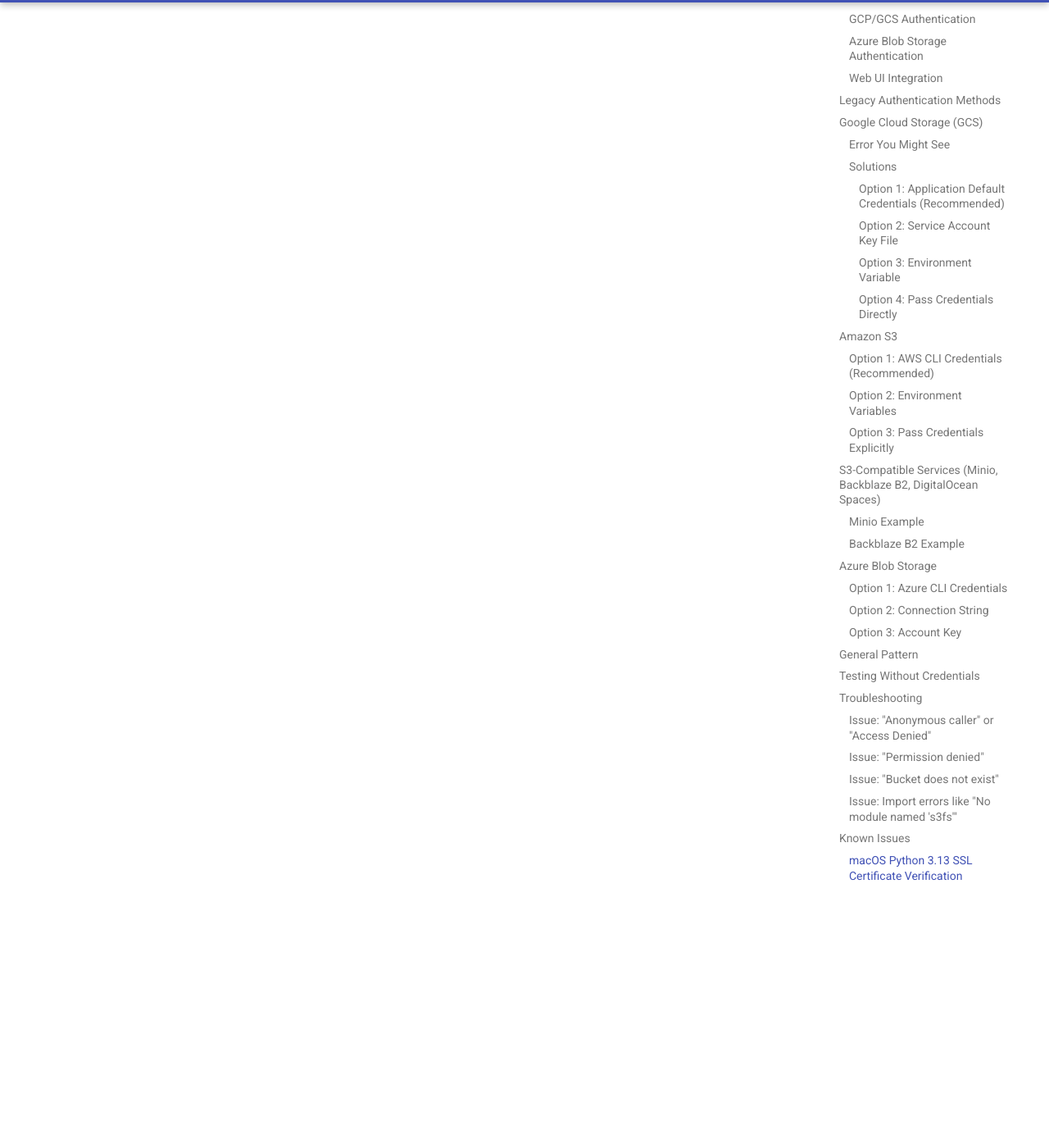
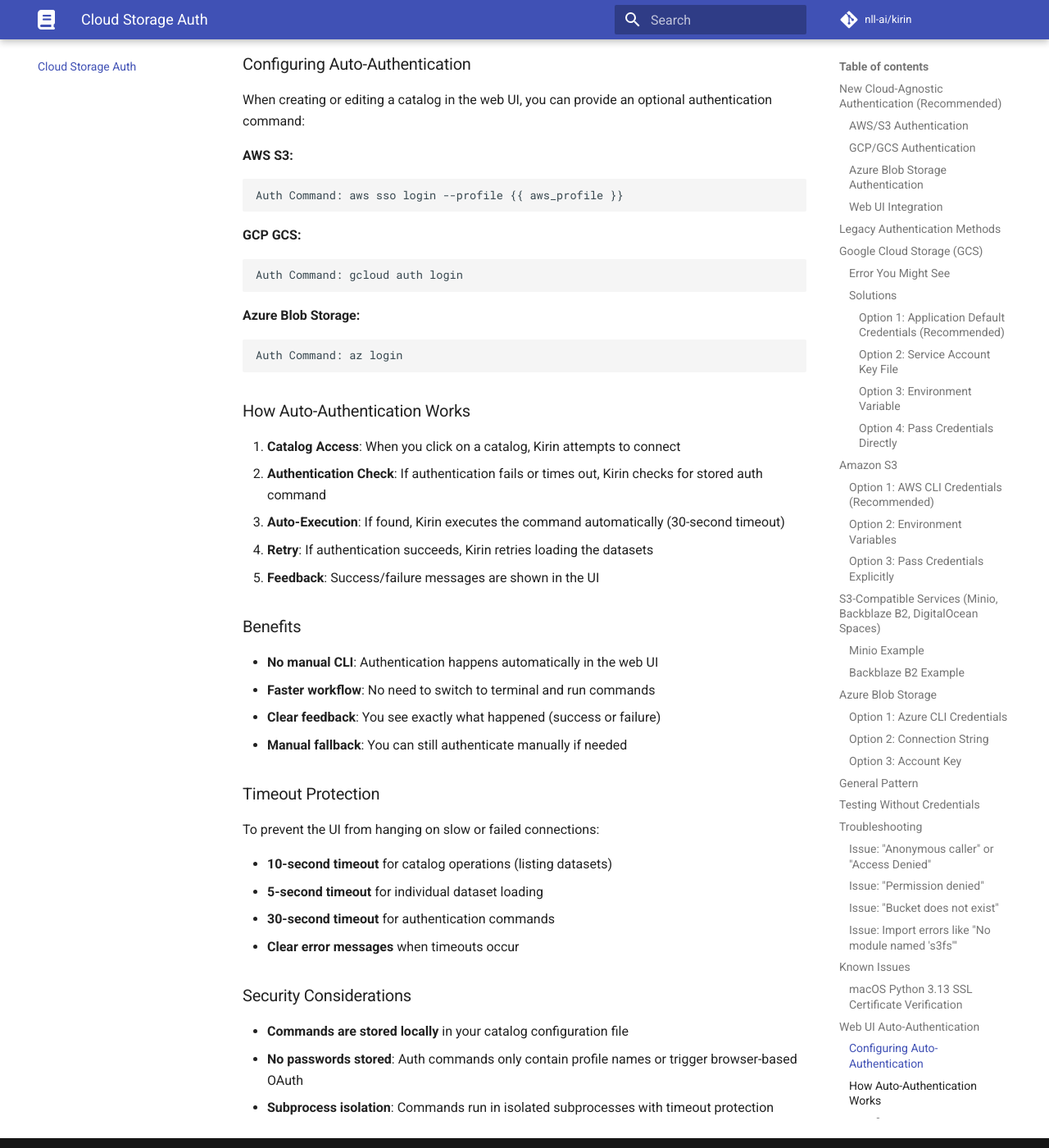
Before and after one commit to nll-ai/kirin, an MkDocs documentation site: the page built from docs/cloud-storage-auth.md, in a window 1280 px wide and 1400 px high, scrolled down 8144 px. Shown: the whole window at 82% size. Built offline with MkDocs 1.6.1 and Material for MkDocs 9.7.7, drawn with Linux system fonts in a browser that asks for light colours; comment, search, counter and statistics services are not loaded; some of the changed text lies outside the part shown.

Commit message:
docs(web-ui/auth)📝: add documentation and tests for web UI auto-authentication and timeout features
- Document new web UI auto-authentication feature in cloud storage and catalog management docs.
- Add details on configuring authentication commands for AWS, GCP, and Azure in the web UI.
- Describe timeout protections and security considerations for auto-authentication.
- Update troubleshooting section to include auto-authentication and timeout guidance.
- Add fast unit tests for async authentication timeout and auto-execution behaviors.
- Clarify in AGENTS.md that all tests must use pytest function style, not unittest class style.

````diff
--- a/docs/cloud-storage-auth.md
+++ b/docs/cloud-storage-auth.md
@@ -392,3 +392,67 @@
 ```bash
 pip install --upgrade certifi
 ```
+
+## Web UI Auto-Authentication
+
+**NEW**: The Kirin web UI can automatically execute authentication
+commands when needed.
+
+### Configuring Auto-Authentication
+
+When creating or editing a catalog in the web UI, you can provide an
+optional authentication command:
+
+**AWS S3:**
+
+```text
+Auth Command: aws sso login --profile {{ aws_profile }}
+```
+
+**GCP GCS:**
+
+```text
+Auth Command: gcloud auth login
+```
+
+**Azure Blob Storage:**
+
+```text
+Auth Command: az login
+```
+
+### How Auto-Authentication Works
+
+1. **Catalog Access**: When you click on a catalog, Kirin attempts to
+   connect
+2. **Authentication Check**: If authentication fails or times out, Kirin
+   checks for stored auth command
+3. **Auto-Execution**: If found, Kirin executes the command automatically
+   (30-second timeout)
+4. **Retry**: If authentication succeeds, Kirin retries loading the
+   datasets
+5. **Feedback**: Success/failure messages are shown in the UI
+
+### Benefits
+
+- **No manual CLI**: Authentication happens automatically in the web UI
+- **Faster workflow**: No need to switch to terminal and run commands
+- **Clear feedback**: You see exactly what happened (success or failure)
+- **Manual fallback**: You can still authenticate manually if needed
+
+### Timeout Protection
+
+To prevent the UI from hanging on slow or failed connections:
+
+- **10-second timeout** for catalog operations (listing datasets)
+- **5-second timeout** for individual dataset loading
+- **30-second timeout** for authentication commands
+- **Clear error messages** when timeouts occur
+
+### Security Considerations
+
+- **Commands are stored locally** in your catalog configuration file
+- **No passwords stored**: Auth commands only contain profile names or
+  trigger browser-based OAuth
+- **Subprocess isolation**: Commands run in isolated subprocesses with
+  timeout protection
````
Also changed, not shown: AGENTS.md (+4 -0 lines), docs/web-ui/catalog-management.md (+44 -0 lines), docs/web-ui/overview.md (+21 -2 lines), 1 other file.
